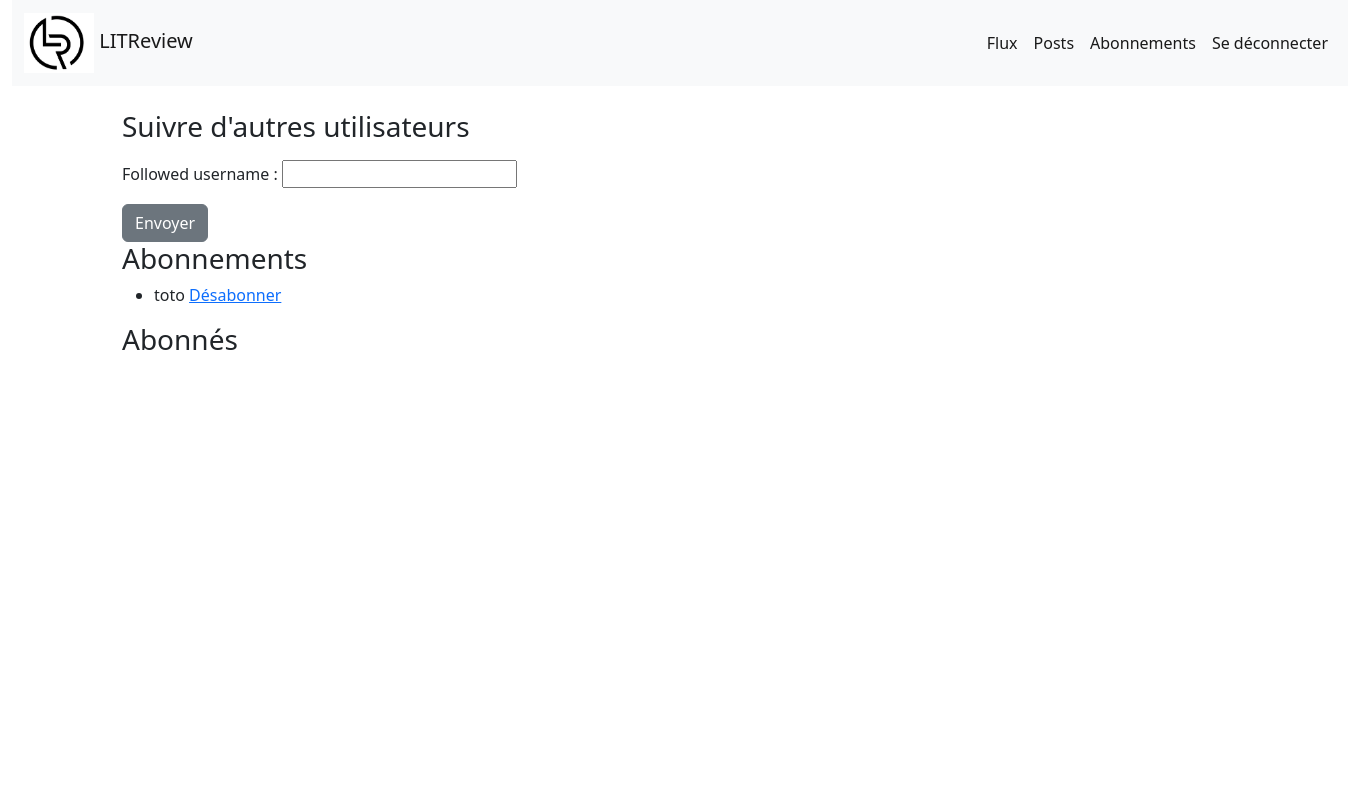
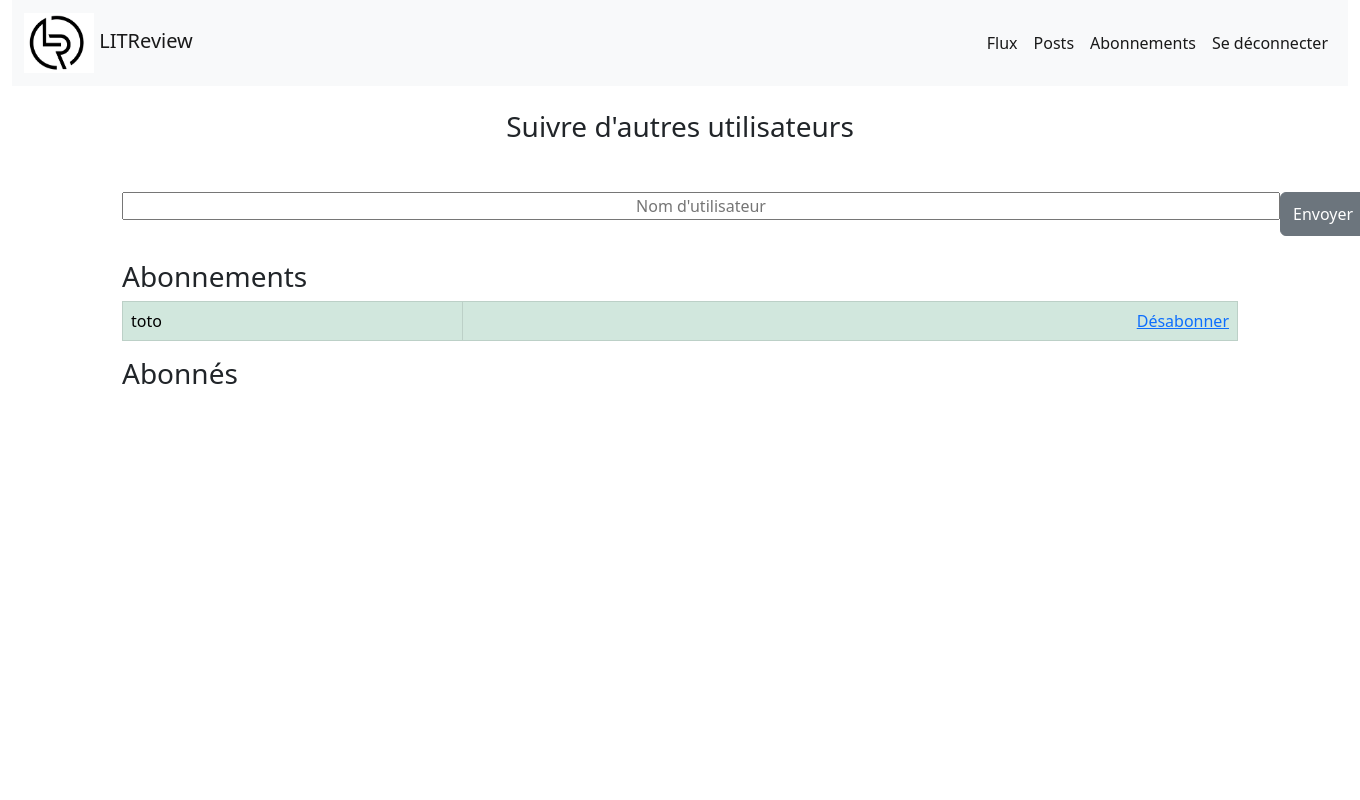
Before and after one commit to SGauthier2Pro/LITReview, a Django app: page /abonnements/ in a window 1360 px wide. Run offline with Django 4.2, Linux system fonts and the light colour scheme; a user stored in the database is signed in; data comes from the database, SQL or seed files in the repository; both versions use the stored data as it was after the commit; some libraries are stand-ins or nearby versions.

Commit message:
design du site

```diff
--- a/LITReview/urls.py
+++ b/LITReview/urls.py
@@ -20,12 +20,14 @@ from django.conf import settings
 from django.conf.urls.static import static
 
 import authentication.views
+from authentication.forms import UserLoginForm
 import review.views
 
 urlpatterns = [
     path('admin/', admin.site.urls),
     path('', LoginView.as_view(
         template_name='authentication/login.html',
+        authentication_form=UserLoginForm,
         redirect_authenticated_user=True),
         name='login'),
     path('logout/', LogoutView.as_view(), name='logout'),
--- a/authentication/templates/authentication/signup.html
+++ b/authentication/templates/authentication/signup.html
@@ -2,9 +2,7 @@
 {% block content %}
     <div class="d-flex flex-column">
         <h2 class="text-center">Inscrivez-vous</h2>
-        {% if form.errors %}
-            <p class="text-center">{{ form.errors }}</p>
-        {% endif %}
+
         <form method="post">
             {{ form.as_p }}
             {% csrf_token %}
--- a/review/forms.py
+++ b/review/forms.py
@@ -41,7 +41,14 @@ class DeleteTicketForm(forms.Form):
 
 
 class FollowForm(forms.Form):
-    followed_username = forms.CharField(empty_value="Nom d'utilisateur", required=False)
+    followed_username = forms.CharField(
+        label='',
+        widget=forms.TextInput(
+            attrs={'placeholder': "Nom d'utilisateur",
+                   'size': '120',
+                   }
+        )
+    )
 
 
 class UnfollowForm(forms.Form):
--- a/review/templates/review/follows.html
+++ b/review/templates/review/follows.html
@@ -1,27 +1,36 @@
 {% extends 'base.html' %}
 {% block content %}
-    <h3>Suivre d'autres utilisateurs</h3>
-    <p>{{ message }}</p>
-    <form method="post">
-        {{ follow_form.as_p }}
-        {% csrf_token %}
-        <button class="btn btn-secondary" type="submit" >Envoyer</button>
-    </form>
+    <h3 class="text-center">Suivre d'autres utilisateurs</h3>
+    <br>
+    <p class="text-center">{{ message }}</p>
+    <div class="justify-content-centered">
+        <form class="d-flex flex-row justify-content-around" method="post">
+            {{ follow_form.as_p }}
+            {% csrf_token %}
+            <button class="btn btn-secondary" type="submit">Envoyer</button>
+        </form>
+    </div>
+    <br>
     <h3>Abonnements</h3>
-    <div class="followings">
-        <ul>
+    <table class="table table-success table-strip table-bordered">
+        <tbody>
             {% for followed in followings %}
-                <li>{{ followed.followed_user }} <a href="{% url 'unfollow_user' followed.id %}">Désabonner</a> </li>
+            <tr>
+                <td>{{ followed.followed_user }}</td>
+                <td class="text-end"><a href="{% url 'unfollow_user' followed.id %}">Désabonner</a></td>
+            </tr>
             {% endfor %}
-        </ul>
-    </div>
+        </tbody>
+    </table>
 
     <h3>Abonnés</h3>
-    <div class="followings">
-        <ul>
+    <table class="table table-info table-strip table-bordered">
+        <tboby>
             {% for follower in followed_by %}
-                <li>{{ follower.user }}</li>
+            <tr>
+                <td>{{ follower.user }}</td>
+            </tr>
             {% endfor %}
-        </ul>
-    </div>
+        </tboby>
+    </table>
 {% endblock content %}
--- a/static/css/style.css
+++ b/static/css/style.css
@@ -17,6 +17,10 @@ body {
 
 section {
     margin-top: 110px;
+}
+
+::placeholder {
+   text-align: center;
 }
 
 /* header
```
Also changed, not shown: authentication/forms.py (+45 -5 lines), db.sqlite3.
